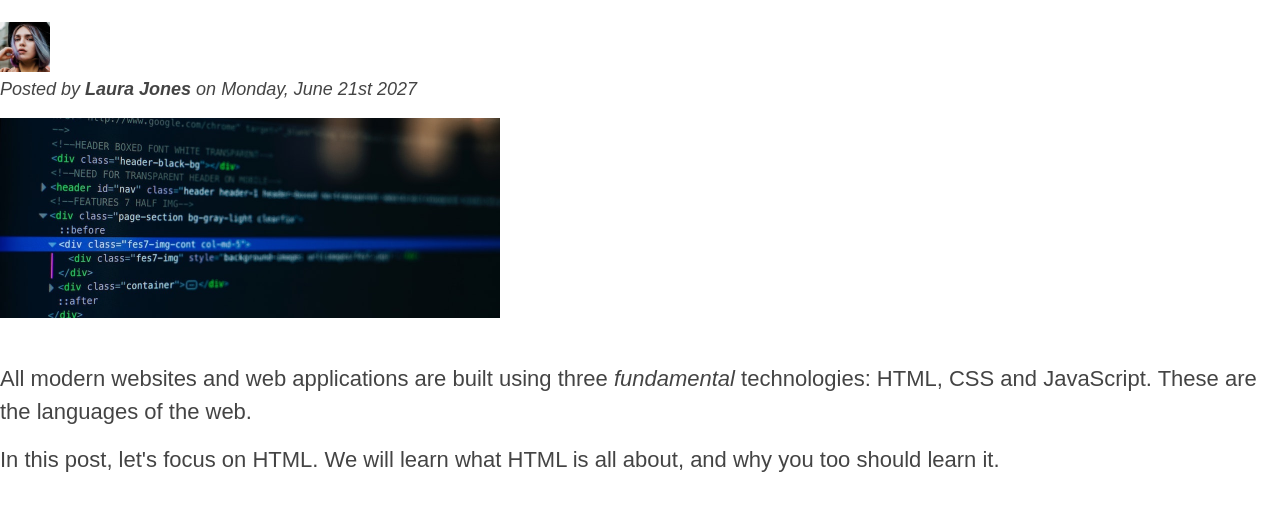
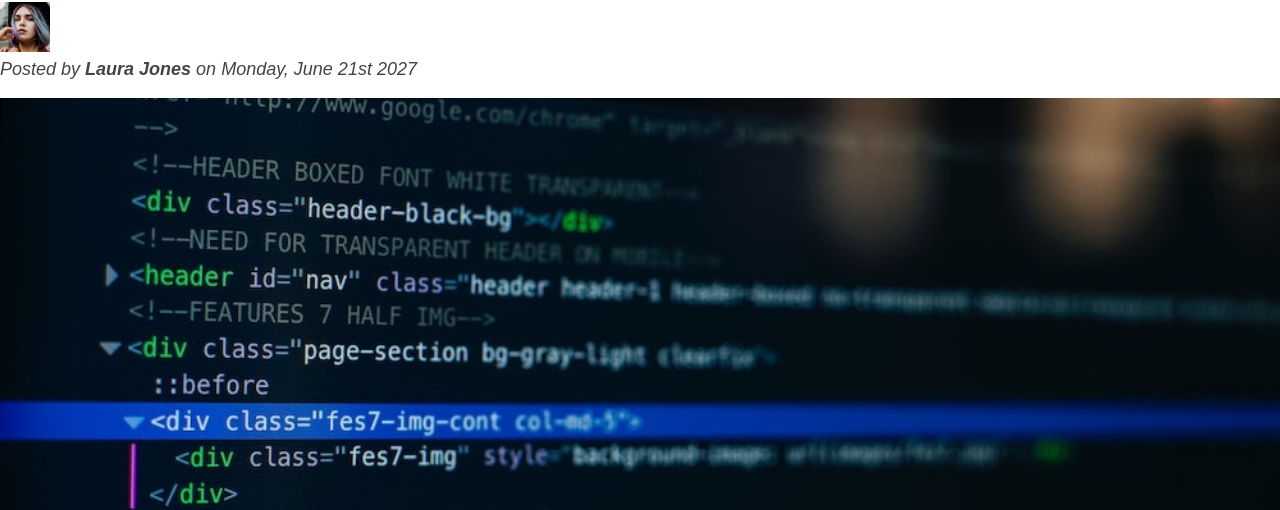
Before and after one commit to RYGRIT/learn-css-course, a plain HTML site: page css-fundamentals/index.html in a window 1280 px wide. Shown: the part 263-773 px from the top of the page. Drawn offline with Linux system fonts and the light colour scheme.

Commit message:
adding dimensions

```diff
--- a/css-fundamentals/index.html
+++ b/css-fundamentals/index.html
@@ -1,5 +1,6 @@
 <!DOCTYPE html>
 <html lang="en">
+
 <head>
   <meta charset="UTF-8" />
   <title>The Basic Language of the Web: HTML</title>
@@ -36,7 +37,7 @@
 
       <p id="author">Posted by <strong>Laura Jones</strong> on Monday, June 21st 2027</p>
 
-        <img src="img/post-img.jpg" alt="HTML code on a screen" width="500" height="200" />
+      <img class="post-img" src="img/post-img.jpg" alt="HTML code on a screen" width="500" height="200" />
     </header>
 
     <p>
@@ -70,8 +71,7 @@
 
     <p>
       You can learn more at
-        <a href="https://developer.mozilla.org/en-US/docs/Web/HTML" target="_blank">MDN Web Docs</a
-        >.
+      <a href="https://developer.mozilla.org/en-US/docs/Web/HTML" target="_blank">MDN Web Docs</a>.
     </p>
 
     <h3>Why should you learn HTML?</h3>
@@ -118,4 +118,5 @@
     <p id="copyright" class="copyright text">Copyright &copy; 2027 by The Code Magazine.</p>
   </footer>
 </body>
+
 </html>
--- a/css-fundamentals/style.css
+++ b/css-fundamentals/style.css
@@ -114,6 +114,7 @@ li {
   padding-right: 40px; */
   padding: 20px 40px;
   margin-bottom: 60px;
+  height: 80px;
 }
 
 .post-header {
@@ -131,6 +132,7 @@ aside {
   /* padding-top: 50px;
   padding-bottom: 50px; */
   padding: 50px 0;
+  width: 500px;
 }
 
 body {
@@ -210,3 +212,9 @@ nav p {
 nav {
   font-size: 18px;
 }
+
+.post-img {
+  /* width: 800px; */
+  width: 100%;
+  height: initial;
+}
```
Lines whose indentation alone changed are shown as unchanged.
